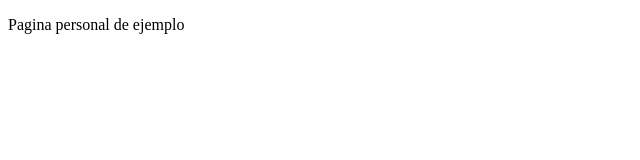
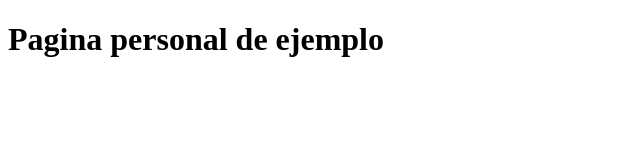
Before and after one commit to lespana2004/bloglespana.github.io, a plain HTML site: page index.html in a window 1280 px wide. Shown: the whole page, without its empty margins (0-640 px from the left). Drawn offline with Linux system fonts and the light colour scheme.

Commit message:
initial commit

```diff
--- a/index.html
+++ b/index.html
@@ -6,6 +6,6 @@
     <title>Pagina Lespana</title>
 </head>
 <body>
-    <p>Pagina personal de ejemplo</p>
+    <h1>Pagina personal de ejemplo</h1>
 </body>
 </html>
```
